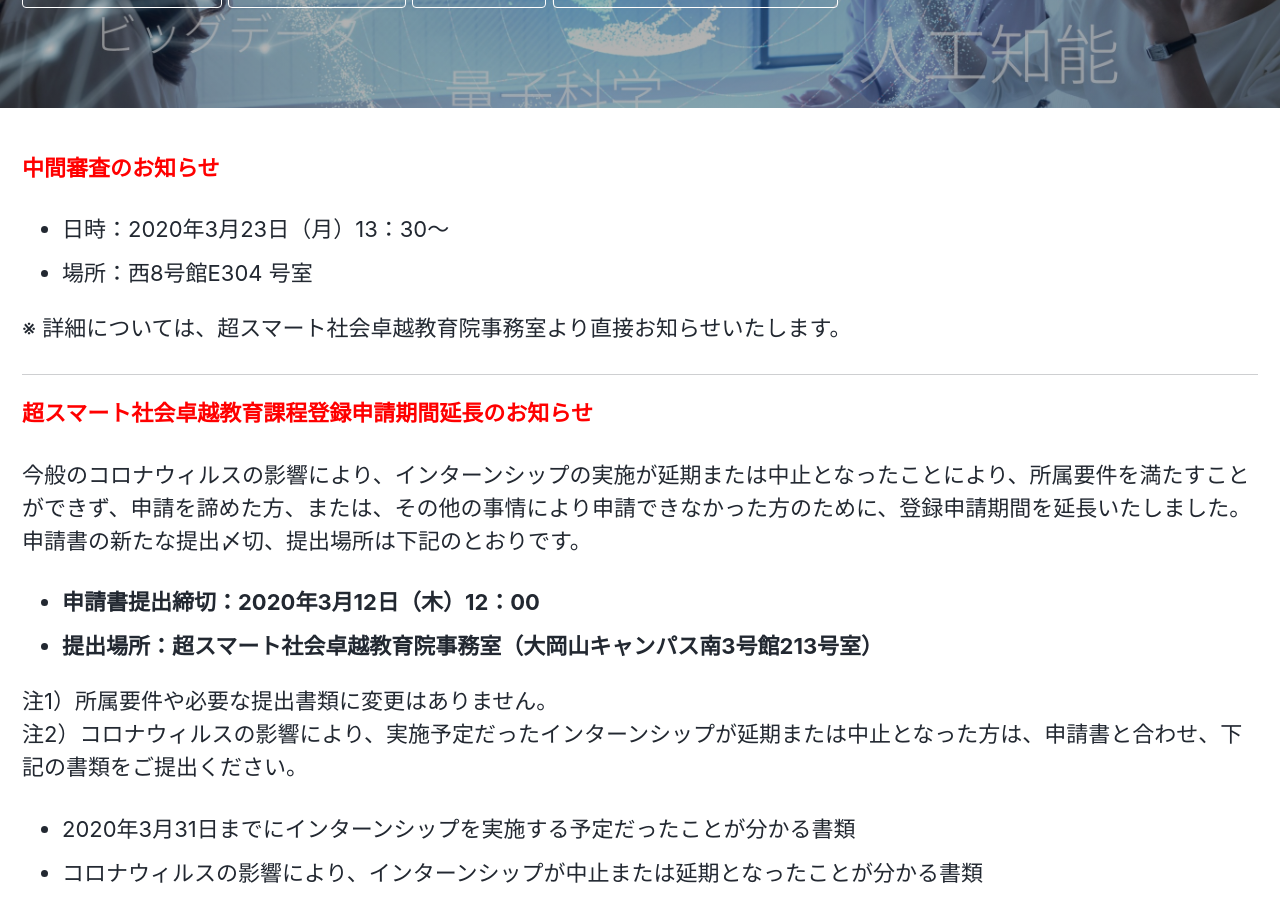
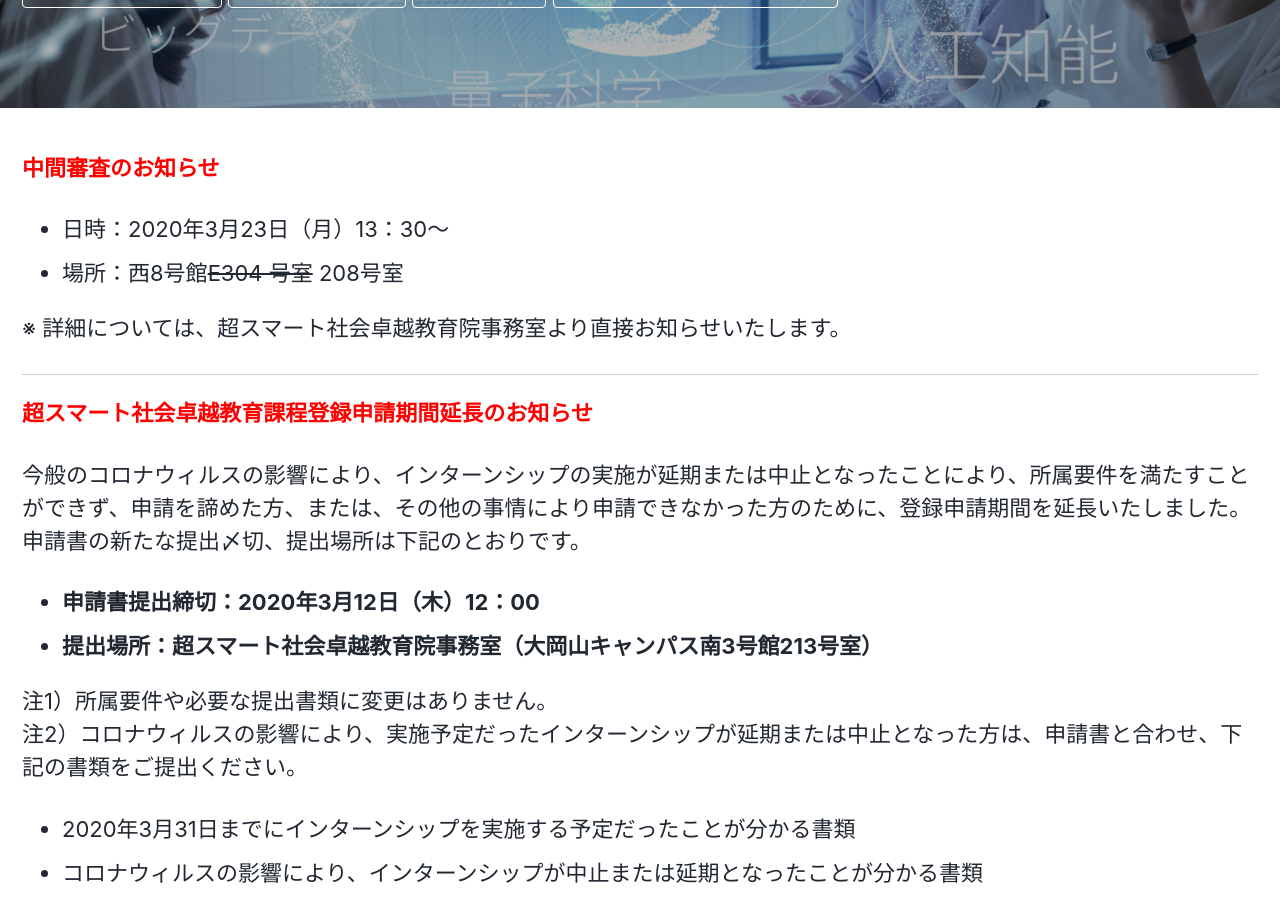
Before and after one commit to fl1d/w0ex.github.io, a Jekyll site: the page built from _pages/guide.md, in a window 1280 px wide and 900 px high, scrolled down 357 px. Built offline with Jekyll 4.4.1, drawn with Linux system fonts in a browser that asks for light colours; cached includes are drawn as plain includes; nearby versions of some CDN libraries.

Commit message:
change of venue for mid-term review

```diff
--- a/_pages/guide.md
+++ b/_pages/guide.md
@@ -31,7 +31,7 @@ header:
 **<span style="color:Red">中間審査のお知らせ</span>**
 
 * 日時：2020年3月23日（月）13：30〜<br>
-* 場所：西8号館E304 号室<br>
+* 場所：西8号館~~E304 号室~~ 208号室<br>
 
 ※ 詳細については、超スマート社会卓越教育院事務室より直接お知らせいたします。
 
```
